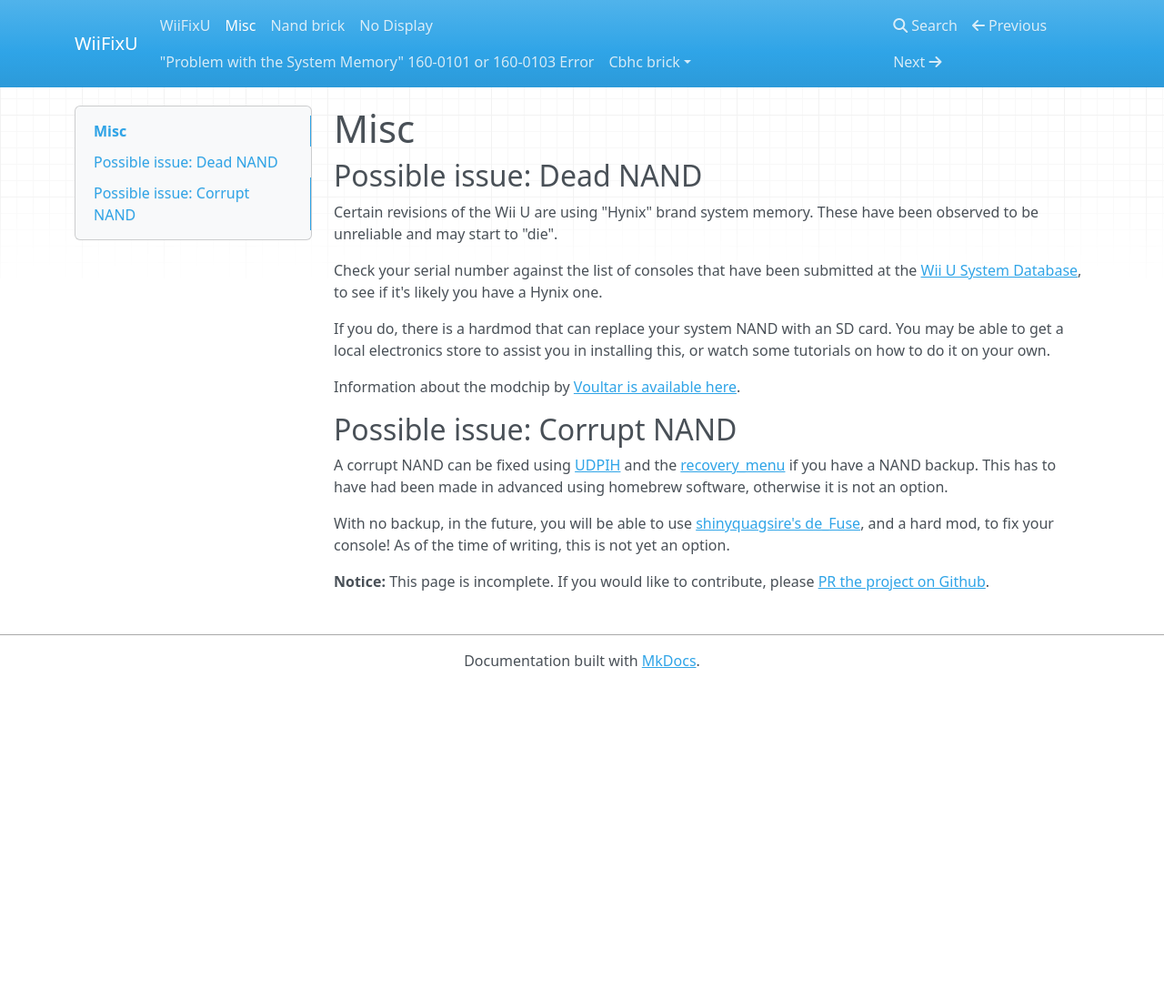
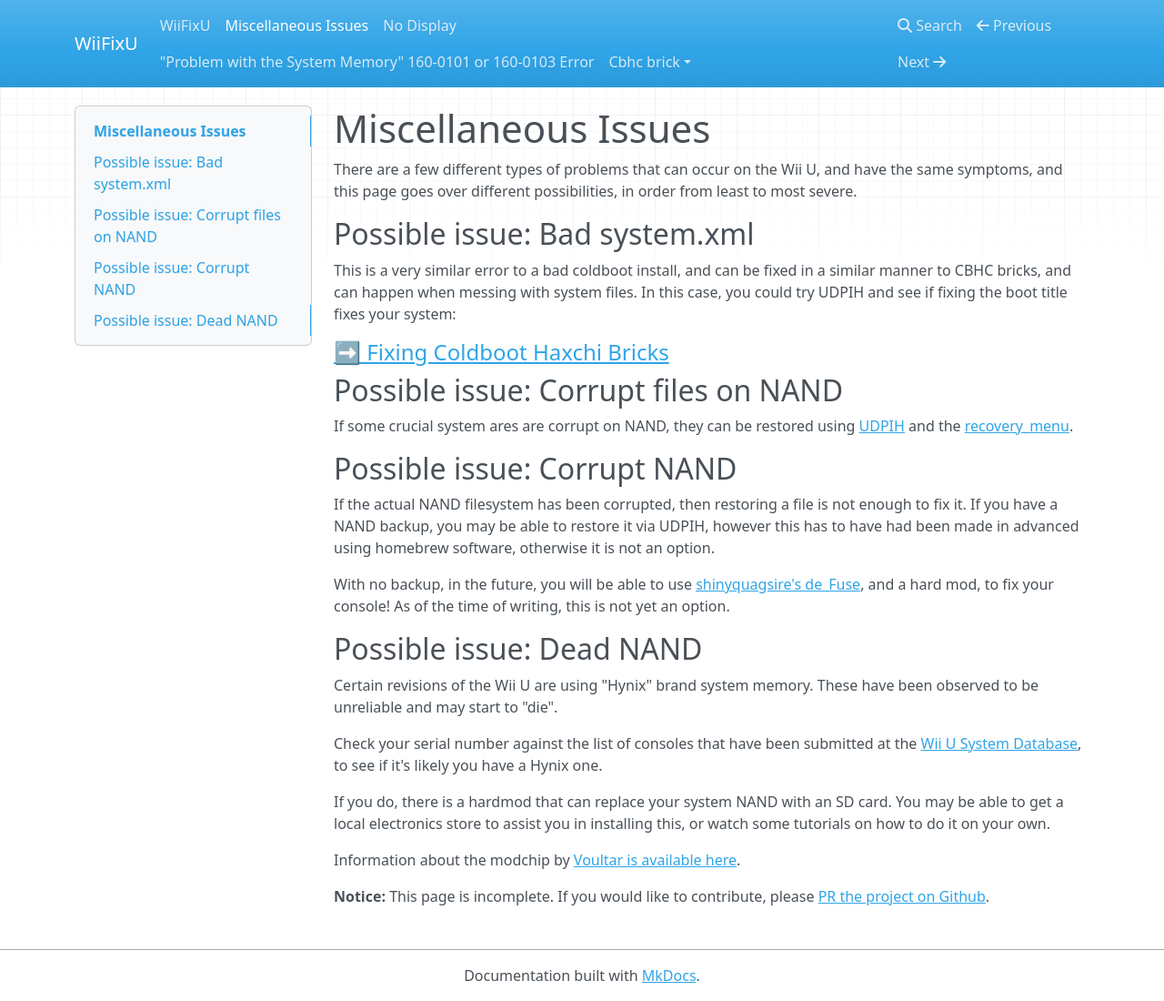
Before and after one commit to fortheusers/wiifixu.com, an MkDocs documentation site: the page built from docs/misc.md, in a window 1280 px wide and 1100 px high. Shown: the whole window at 91% size. Built offline with MkDocs 1.6.1, drawn with Linux system fonts in a browser that asks for light colours; nearby versions of some CDN libraries.

Commit message:
docs: some more misc issues, layout changes

```diff
--- a/docs/misc.md
+++ b/docs/misc.md
@@ -1,4 +1,19 @@
-# Misc
+# Miscellaneous Issues
+
+There are a few different types of problems that can occur on the Wii U, and have the same symptoms, and this page goes over different possibilities, in order from least to most severe.
+
+## Possible issue: Bad system.xml
+This is a very similar error to a bad coldboot install, and can be fixed in a similar manner to CBHC bricks, and can happen when messing with system files. In this case, you could try UDPIH and see if fixing the boot title fixes your system:
+
+#### [➡️ Fixing Coldboot Haxchi Bricks](cbhc-brick/index.md)
+
+## Possible issue: Corrupt files on NAND
+If some crucial system ares are corrupt on NAND, they can be restored using [UDPIH](https://github.com/GaryOderNichts/udpih) and the [recovery_menu](https://github.com/GaryOderNichts/recovery_menu).
+
+## Possible issue: Corrupt NAND
+If the actual NAND filesystem has been corrupted, then restoring a file is not enough to fix it. If you have a NAND backup, you may be able to restore it via UDPIH, however this has to have had been made in advanced using homebrew software, otherwise it is not an option.
+
+With no backup, in the future, you will be able to use [shinyquagsire's de_Fuse](https://douevenknow.us/post/714056575412764672/defuse-the-one-true-pwn), and a hard mod, to fix your console! As of the time of writing, this is not yet an option.
 
 ## Possible issue: Dead NAND
 Certain revisions of the Wii U are using "Hynix" brand system memory. These have been observed to be unreliable and may start to "die".
```
Also changed, not shown: other parts of docs/misc.md (+0 -5 lines), docs/cbhc-brick/index.md (+0 -1 lines), docs/cbhc-brick/recovery-menu.md (+1 -2 lines), docs/cbhc-brick/udpih-switch.md (+0 -1 lines), docs/cbhc-brick/udpih.md (+1 -2 lines), docs/nand-brick.md (deleted, +0 -5 lines).
